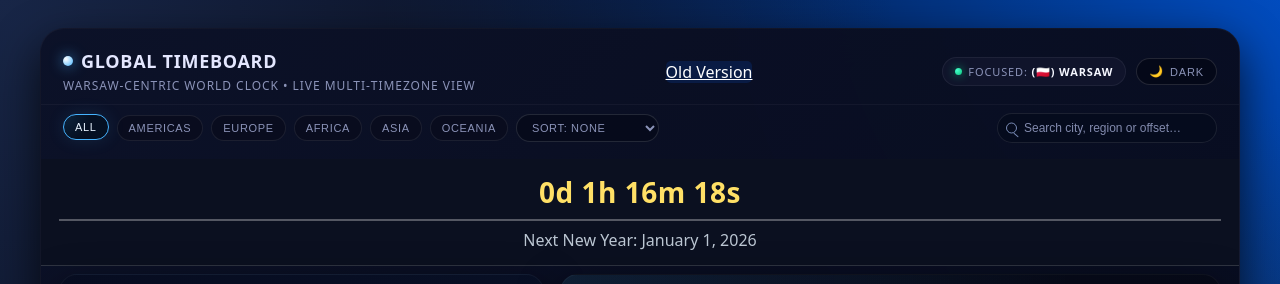
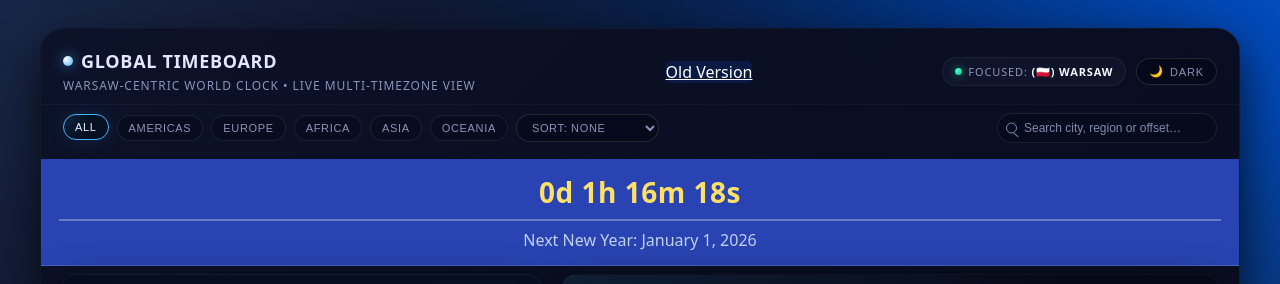
Before and after one commit to flowscripts/happynewyear, a plain HTML site: page index.html in a window 1280 px wide. Shown: the top 284 px of the page. Drawn offline with Linux system fonts and the light colour scheme.

Commit message:
Update index.html

```diff
--- a/index.html
+++ b/index.html
@@ -1001,7 +1001,7 @@
   #nyBanner {
     width: 100%;
     padding: 14px 18px;
-    background: #0b1020;
+    background: #2944b2;
     color: #e8f4ff; /* everything else stays this color */
     font-family: system-ui, sans-serif;
     display: flex;
```
